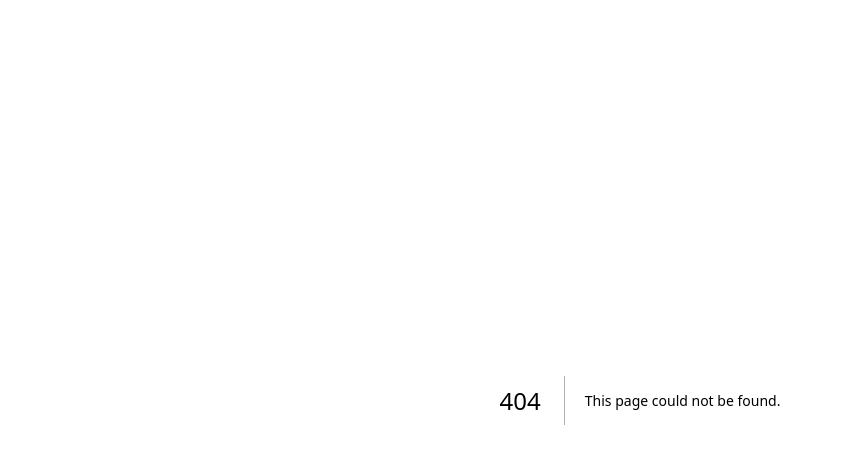
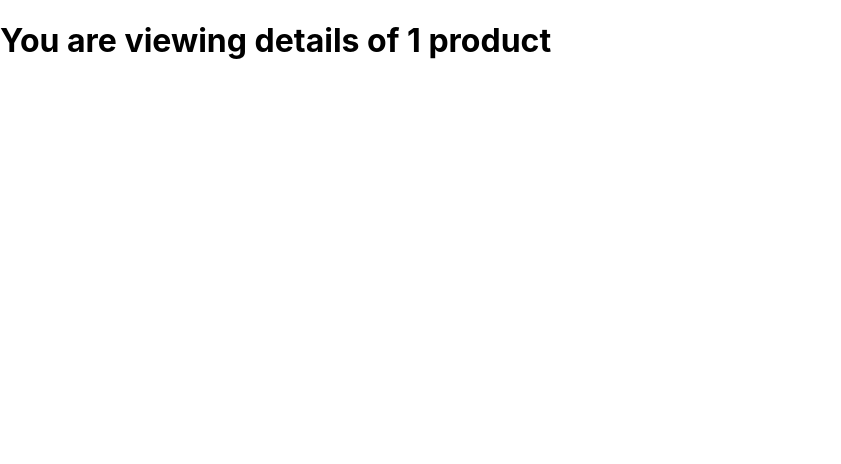
Before and after one commit to M-hassan-ch/NextJs-Practice, a Next.js app: page /product/1 in a window 1280 px wide. Before the commit this address had no page. Shown: the top 464 px of the page, without its empty margins (0-841 px from the left). Built offline with nearby package versions, Linux system fonts and the light colour scheme.

Commit message:
created dynamic routes

```diff
--- /dev/null
+++ b/pages/product/[productId].tsx
@@ -0,0 +1,11 @@
+import { NextRouter, useRouter } from 'next/router'
+import React from 'react'
+
+export default function ProductDetials() {
+    const router: NextRouter = useRouter();
+    const productId = router.query.productId;
+
+    return (
+        <h1>You are viewing details of {productId} product</h1>
+    )
+}
```
Also changed, not shown: pages/product/index.tsx (added, +7 -0 lines).
